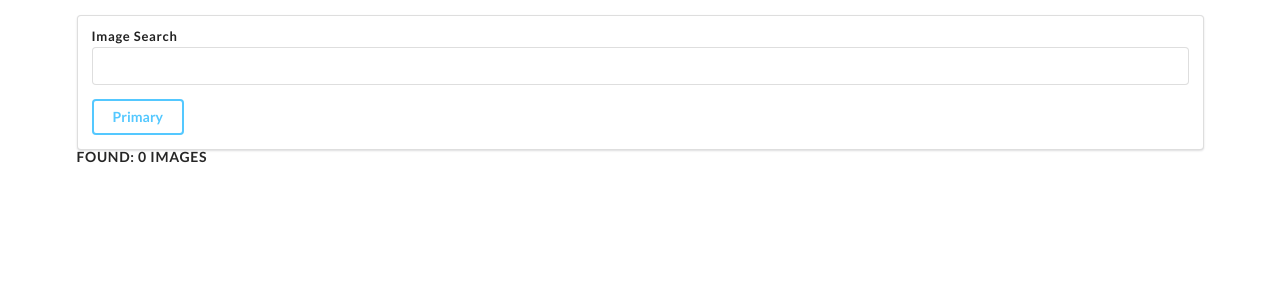
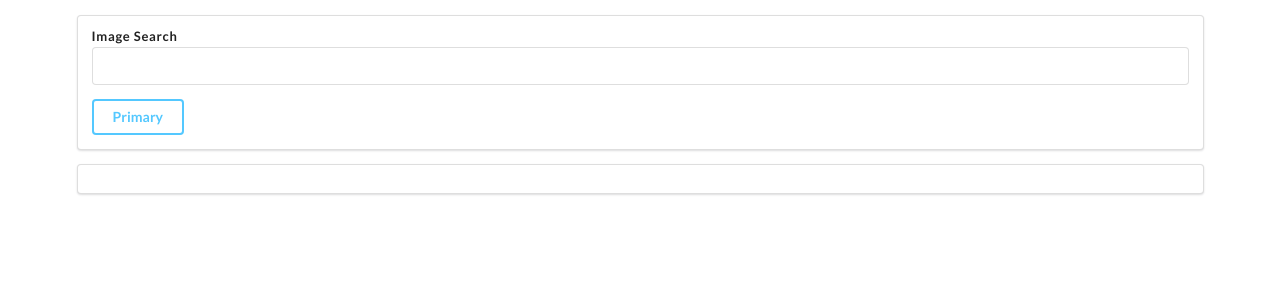
Before and after one commit to cohlerCoded/imageSearch, a React (Create React App) app: page / in a window 1280 px wide. Shown: the top 300 px of the page. Built offline with nearby package versions, Linux system fonts and the light colour scheme.

Commit message:
rendered list of image components

```diff
--- a/src/components/App.jsx
+++ b/src/components/App.jsx
@@ -1,5 +1,6 @@
 import React, { Component } from "react";
 import unsplash from "../api/unsplash";
+import ImageList from "./ImageList";
 import SearchBar from "./SearchBar";
 
 export default class App extends Component {
@@ -14,7 +15,7 @@
     return (
       <div className="ui container hidden divider">
         <SearchBar onSubmit={this.onSearchSubmit} />
-        Found: {this.state.images.length} images
+        <ImageList images={this.state.images} />
       </div>
     );
   }
--- /dev/null
+++ b/src/components/ImageList.jsx
@@ -0,0 +1,8 @@
+import React from "react";
+
+export default function ImageList(props) {
+  const images = props.images.map((image) => (
+    <img src={image.urls.regular} alt="img" />
+  ));
+  return <div className="ui segment">{images}</div>;
+}
```
